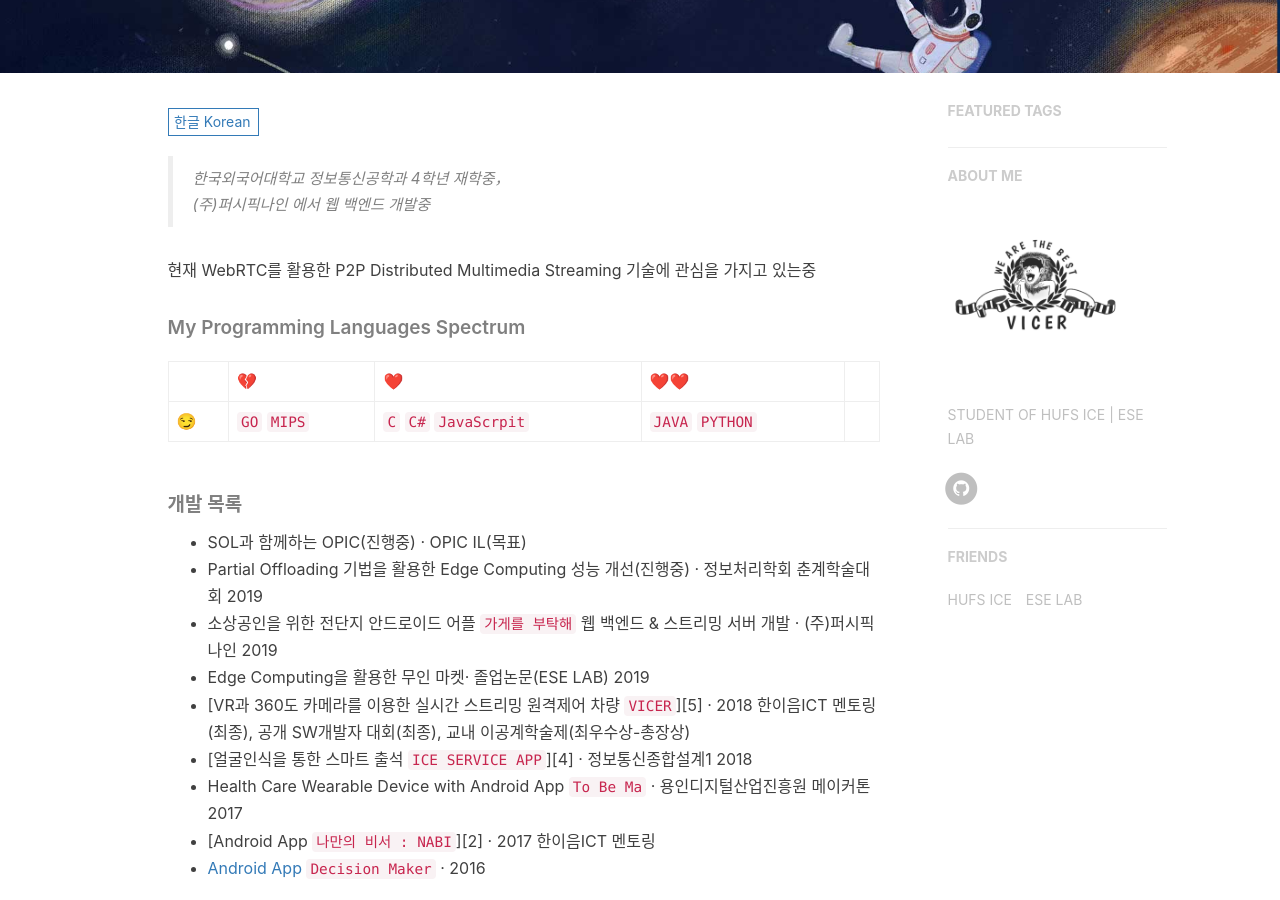
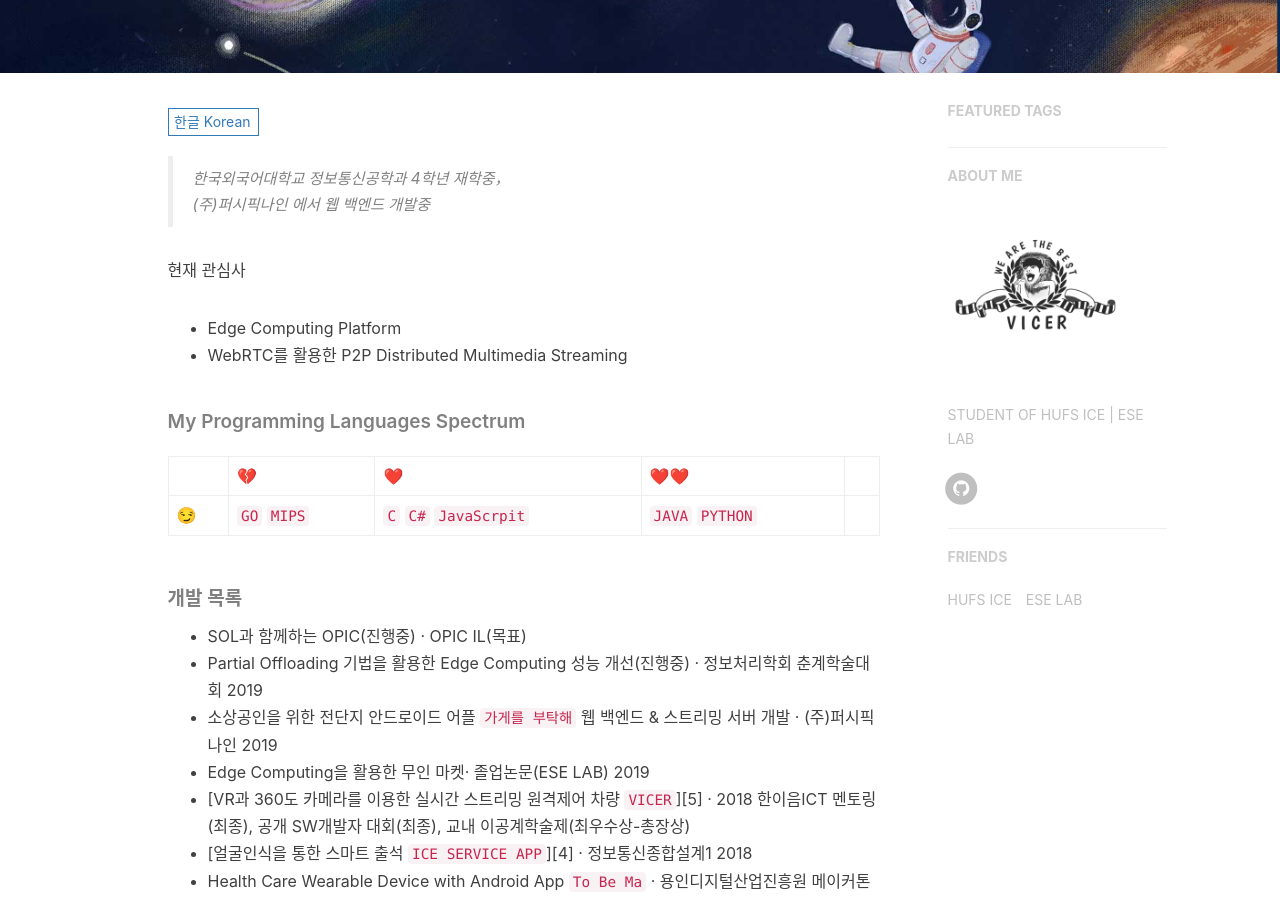
Before and after one commit to ggoowlgns/ggoowlgns.github.io, a Jekyll site: the page built from about.html, in a window 1280 px wide and 900 px high, scrolled down 345 px. Built offline with Jekyll 4.4.1, drawn with Linux system fonts in a browser that asks for light colours; nearby versions of some CDN libraries; comment, search, counter and statistics services are not loaded.

Commit message:
Update zh.md

```diff
--- a/_includes/about/zh.md
+++ b/_includes/about/zh.md
@@ -2,7 +2,9 @@
 > 한국외국어대학교 정보통신공학과 4학년 재학중，
 > (주)퍼시픽나인 에서 웹 백엔드 개발중
 
-현재 WebRTC를 활용한 P2P Distributed Multimedia Streaming 기술에 관심을 가지고 있는중
+현재 관심사
+ - Edge Computing Platform
+ - WebRTC를 활용한 P2P Distributed Multimedia Streaming
 
 ##### My Programming Languages Spectrum
 
```
